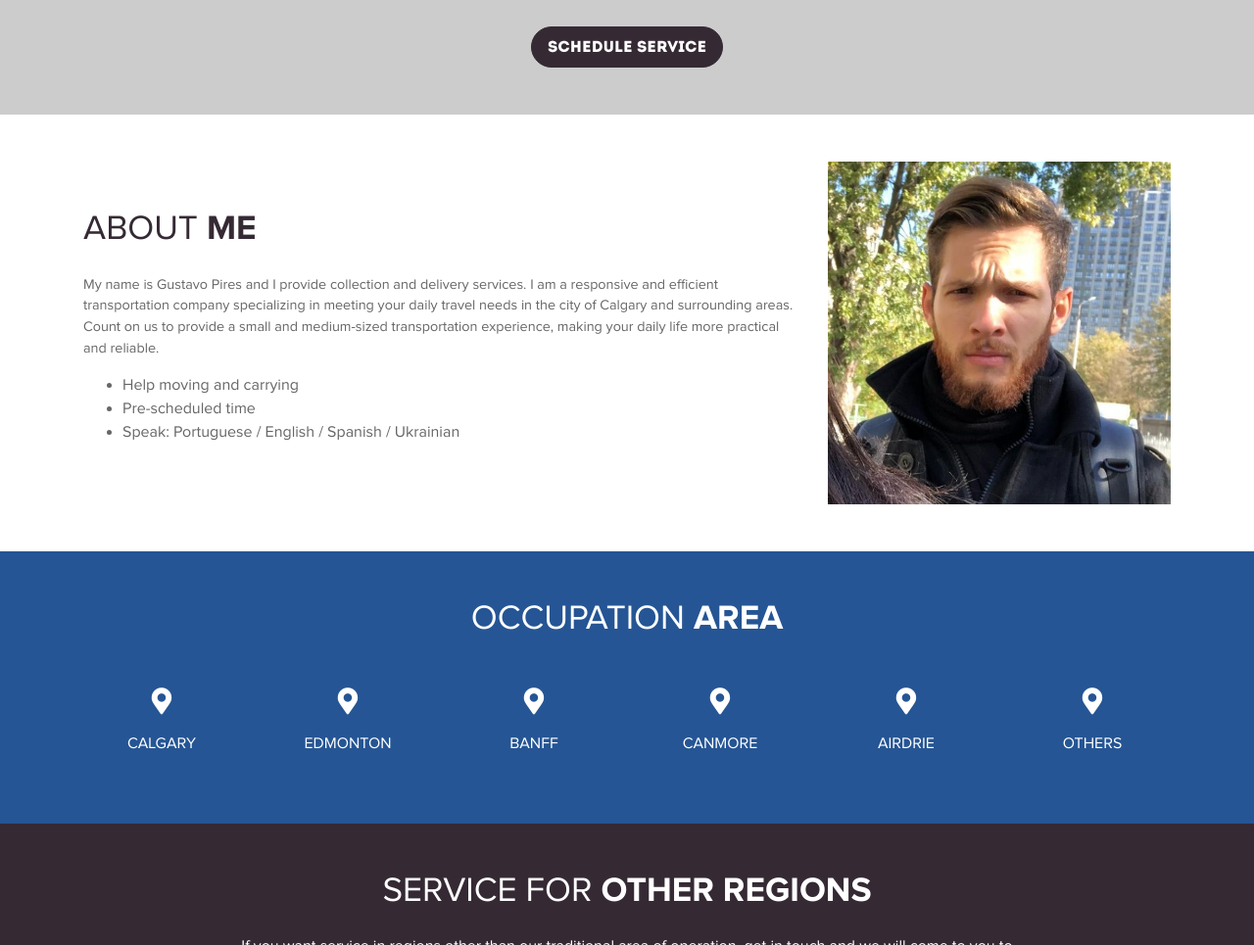
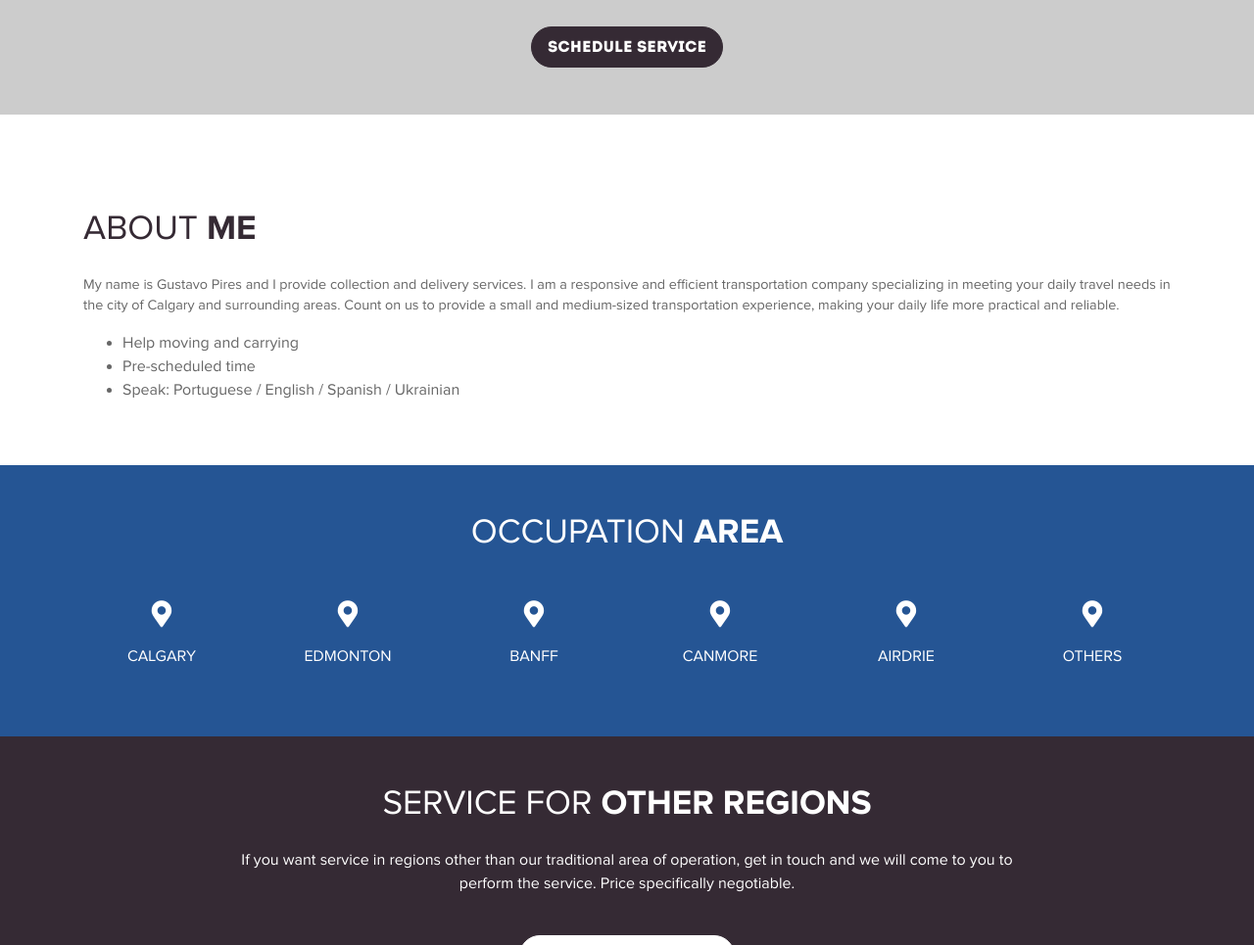
Before and after one commit to lucascardozo/pick-up-and-delivery-service, a plain HTML site: page index.html in a window 1280 px wide. Shown: the part 1194-2159 px from the top of the page at 98% size. Drawn offline with nearby package versions, Linux system fonts and the light colour scheme.

Commit message:
Update index.html

```diff
--- a/index.html
+++ b/index.html
@@ -141,7 +141,7 @@
         <div class="container">
 
             <div class="row">
-                <div class="col-md-8">
+                <div class="col-md-12">
                     <h3 class="mt-1 mt-lg-5 mb-3 mb-lg-4">ABOUT <span>ME</span></h3>
                     <p>My name is Gustavo Pires and I provide collection and delivery services. I am a responsive and efficient transportation company specializing in meeting your daily travel needs in the city of Calgary and surrounding areas. Count on us to provide a small and medium-sized transportation experience, making your daily life more practical and reliable.</p>
                     <ul>
@@ -149,9 +149,6 @@
                         <li>Pre-scheduled time</li>
                         <li>Speak: Portuguese / English / Spanish / Ukrainian</li>
                     </ul>
-                </div>
-                <div class="col-md-4">
-                    <img class="img-fluid" src="img/perfil.jpg">
                 </div>
             </div>
 
```
